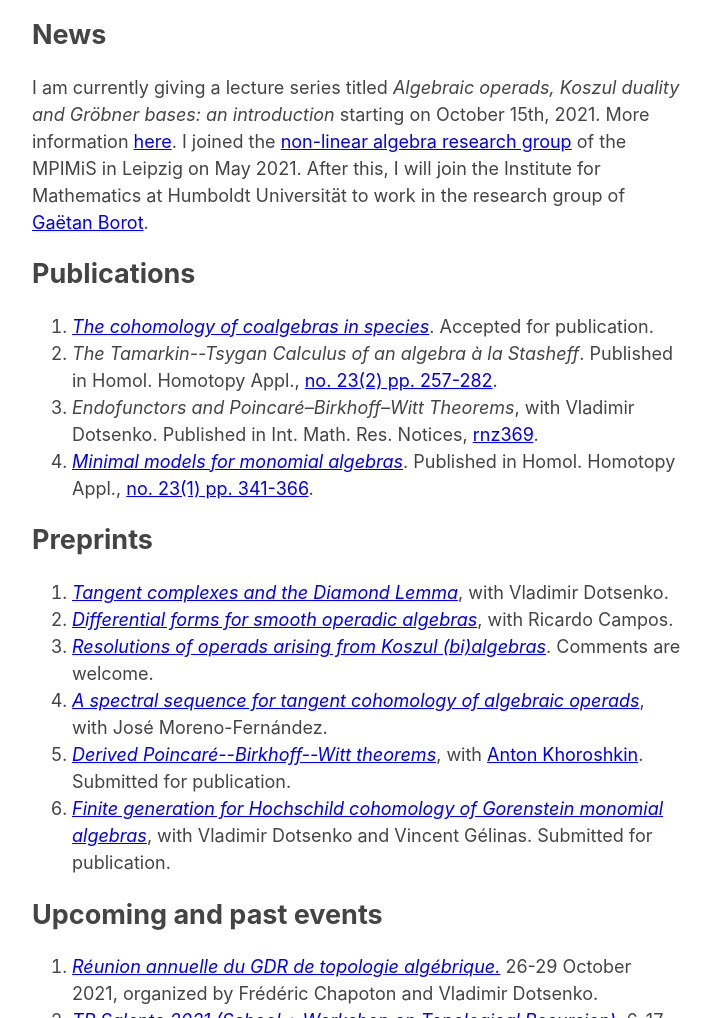
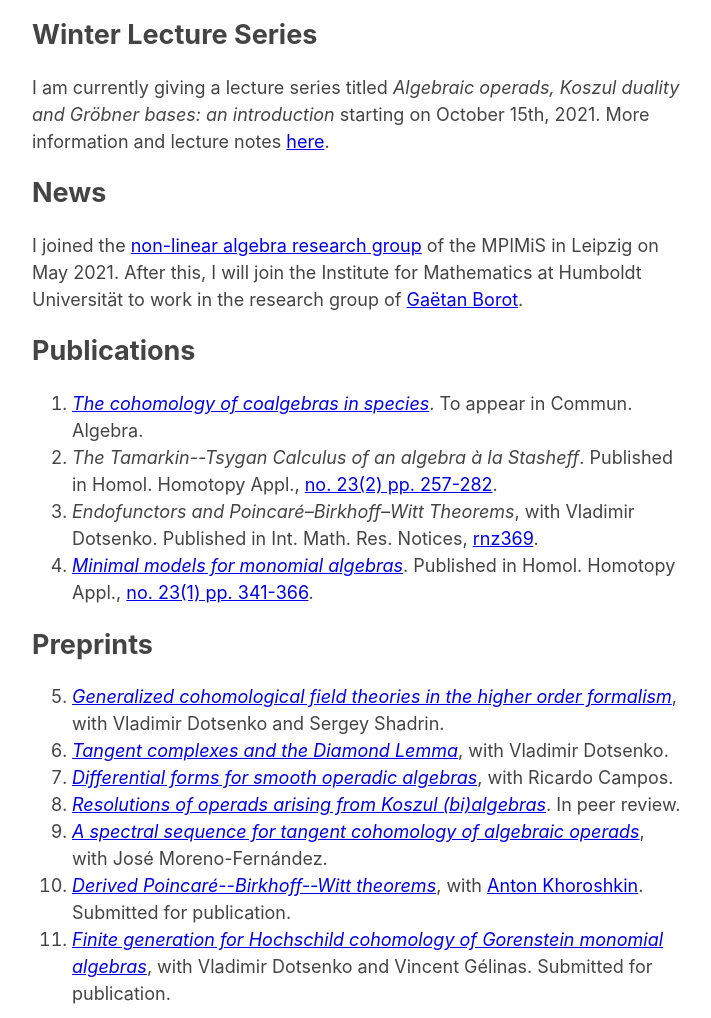
Before and after one commit to xueshuzhuye/shiyanke, a plain HTML site: page index.html in a window 1280 px wide. Shown: the part 503-1521 px from the top of the page, without its empty margins (283-994 px from the left). Drawn offline with nearby package versions, Linux system fonts and the light colour scheme.

Commit message:
December update

```diff
--- a/index.html
+++ b/index.html
@@ -53,30 +53,35 @@ My curriculum vitae is available <a href="Vita.pdf"> here</a>. Last updated Sept
   effective homology, higher structures, operads, representation theory and combinatorics.
 </p>
 
+<h2 id="WLS".>Winter Lecture Series</h2>
+<p>
+I am currently giving a lecture series titled <em>Algebraic operads,
+Koszul duality and Gröbner bases: an introduction</em> starting
+on October 15th, 2021. More information and lecture notes <a href="operads2122.html">here</a>.
+</p>
+
+
 <h2 id="News".>News</h2>
 <p>
-
-I am currently giving a lecture series titled <em>Algebraic operads,
-Koszul duality and Gröbner bases: an introduction</em> starting
-on October 15th, 2021. More information <a href="operads2122.html">here</a>. I joined the <a href="https://www.mis.mpg.de/nlalg/members.html">non-linear algebra research group</a>
+I joined the <a href="https://www.mis.mpg.de/nlalg/members.html">non-linear algebra research group</a>
 of the MPIMiS in Leipzig on May 2021. After this, I will join the Institute for Mathematics at Humboldt
 Universität to work in the research group of <a href="https://www.mathematik.hu-berlin.de/de/forschung/forschungsgebiete/mathematische-physik/borot-mp-homepage">Gaëtan Borot</a>.
 </p>
 
 <h2 id="Publications.">Publications</h2>
 <ol>
-  <li><em><a href="https://arxiv.org/abs/2006.03780">The cohomology of coalgebras in species</a></em>. Accepted for publication. </li>
+  <li><em><a href="https://arxiv.org/abs/2006.03780">The cohomology of coalgebras in species</a></em>. To appear in Commun. Algebra. </li>
      <li><em>The Tamarkin--Tsygan Calculus of an algebra &agrave; la Stasheff</em>. Published in Homol. Homotopy Appl., <a href="https://dx.doi.org/10.4310/HHA.2021.v23.n2.a14">no. 23(2) pp. 257-282</a>. </li>
     <li><em>Endofunctors and Poincaré–Birkhoff–Witt Theorems</em>, with Vladimir Dotsenko. Published in Int. Math. Res. Notices, <a href="https://doi.org/10.1093/imrn/rnz369">rnz369</a>.
   <li><em><a href="https://arxiv.org/abs/1804.01435">Minimal models for monomial algebras</a></em>. Published in Homol. Homotopy Appl., <a href="https://dx.doi.org/10.4310/HHA.2021.v23.n1.a18">no. 23(1) pp. 341-366</a>. </li>
   </ol>
 
 <h2 id="Preprints.">Preprints</h2>
-<ol>
-
+<ol start="5">
+	<li><em><a href="https://arxiv.org/abs/2112.06015">Generalized cohomological field theories in the higher order formalism</a></em>, with Vladimir Dotsenko and Sergey Shadrin.</li>
 	<li><em><a href="https://arxiv.org/abs/2010.14792">Tangent complexes and the Diamond Lemma</a></em>, with Vladimir Dotsenko.</li>
 	<li><em><a href="https://arxiv.org/abs/2010.08815"> Differential forms for smooth operadic algebras</a></em>, with Ricardo Campos.</li>
-	<li><em><a href="operads-from-bialgebras.pdf"> Resolutions of operads arising from Koszul (bi)algebras</a></em>. Comments are welcome.</li>
+	<li><em><a href="operads-from-bialgebras.pdf"> Resolutions of operads arising from Koszul (bi)algebras</a></em>. In peer review.</li>
    	<li><em> <a href="https://arxiv.org/abs/2008.00876" >A spectral sequence for tangent cohomology of algebraic operads</a></em>, with Jos&eacute; Moreno-Fern&aacute;ndez.</li>
 	<li><em> <a href="https://arxiv.org/abs/2003.06055" >Derived Poincar&eacute;--Birkhoff--Witt theorems</a></em>, with <a href="https://sites.google.com/site/akhoroshkin/"> Anton Khoroshkin</a>. Submitted for publication.</li>
 	<li><em><a href="https://arxiv.org/abs/1909.00487">Finite generation for Hochschild cohomology of Gorenstein monomial algebras</a></em>, with Vladimir Dotsenko and Vincent G&eacute;linas. Submitted for publication.</li>
```
Also changed, not shown: 1 other file.
